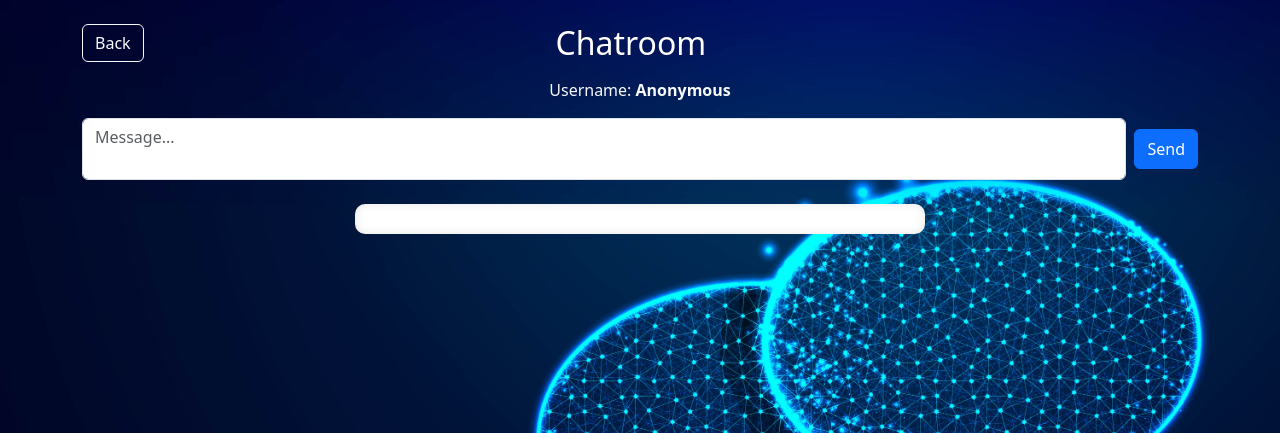
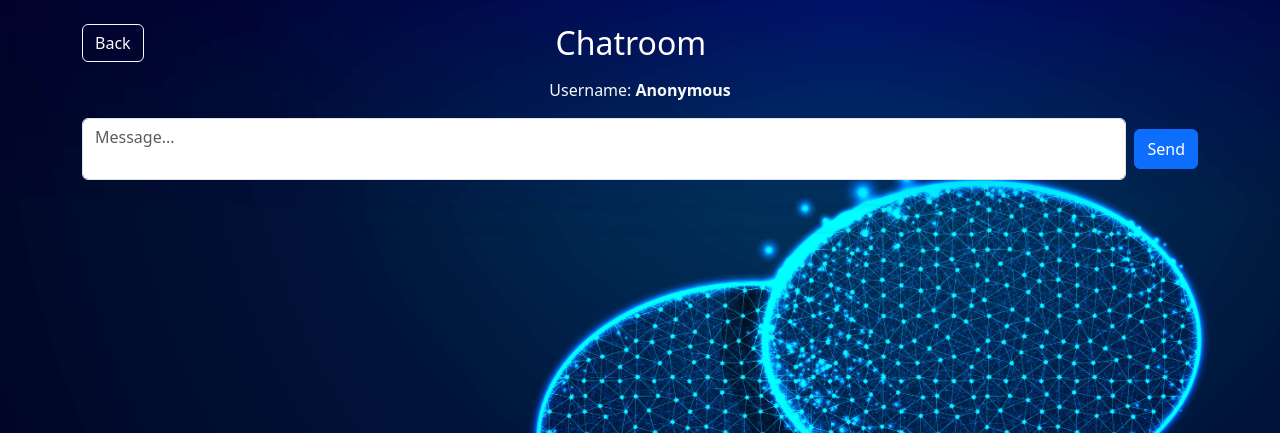
Before and after one commit to GabrielG95/CSE412Final_Project, a Django app: page /chatroom/ in a window 1280 px wide. Shown: the top 433 px of the page. Run offline with Django 4.2, Linux system fonts and the light colour scheme; data that the repository does not hold is empty.

Commit message:
Made white chatbox background transparent

```diff
--- a/messaging_app/chat/static/chat/main.css
+++ b/messaging_app/chat/static/chat/main.css
@@ -97,7 +97,7 @@ a.article-title:hover {
 #chat-box {
     max-height: 600px;
     overflow-y: auto;
-    background-color: #ffffff;
+    background-color: transparent;
     padding: 15px;
     border-radius: 10px;
     box-shadow: inset 0 0 10px rgba(0,0,0,0.1);
```
